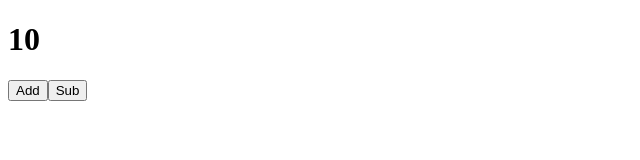
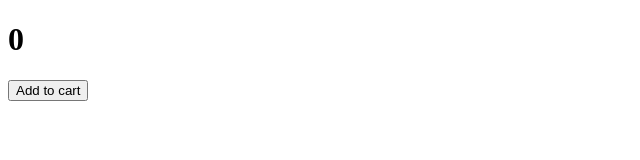
Before and after one commit to Rahinmon2903/demo, a React (Vite) app in the folder ReactHooks/: page / in a window 1280 px wide. Shown: the top 160 px of the page, without its empty margins (0-640 px from the left). Built offline with nearby package versions, Linux system fonts and the light colour scheme.

Commit message:
amazon cart logic

```diff
--- a/ReactHooks/src/App.jsx
+++ b/ReactHooks/src/App.jsx
@@ -1,20 +1,26 @@
 import React, {useState} from 'react';
+import CompA from './Component/CompA';
 
 const App = () => {
-  const [value,setValue]=useState(10);
+  const [value,setValue]=useState(0);
+  const [status,useStatus]=useState(true);
   const add =() =>{
+    useStatus(false);
     setValue(value+1);
 
   }
   const sub=()=>{
+     useStatus(true);
     setValue(value==0?0:value-1);
 
   }
   return (
     <div>
       <h1>{value}</h1>
-      <button onClick={add}>Add</button>
-      <button onClick={sub}>Sub</button>
+      {status ?  <button onClick={add}>Add to cart </button> : <button onClick={sub}>remove to cart</button> }
+
+
+      <CompA status={status} useStatus={useStatus}/>
 
     </div>
   );
--- /dev/null
+++ b/ReactHooks/src/Component/CompA.jsx
@@ -0,0 +1,22 @@
+import React from 'react';
+
+const CompA = ({useStatus}) => {
+
+      const add =() =>{
+        useStatus(false);
+
+
+  }
+  const sub=()=>{
+
+
+
+  }
+    return (
+        <div>
+
+        </div>
+    );
+};
+
+export default CompA;
```
